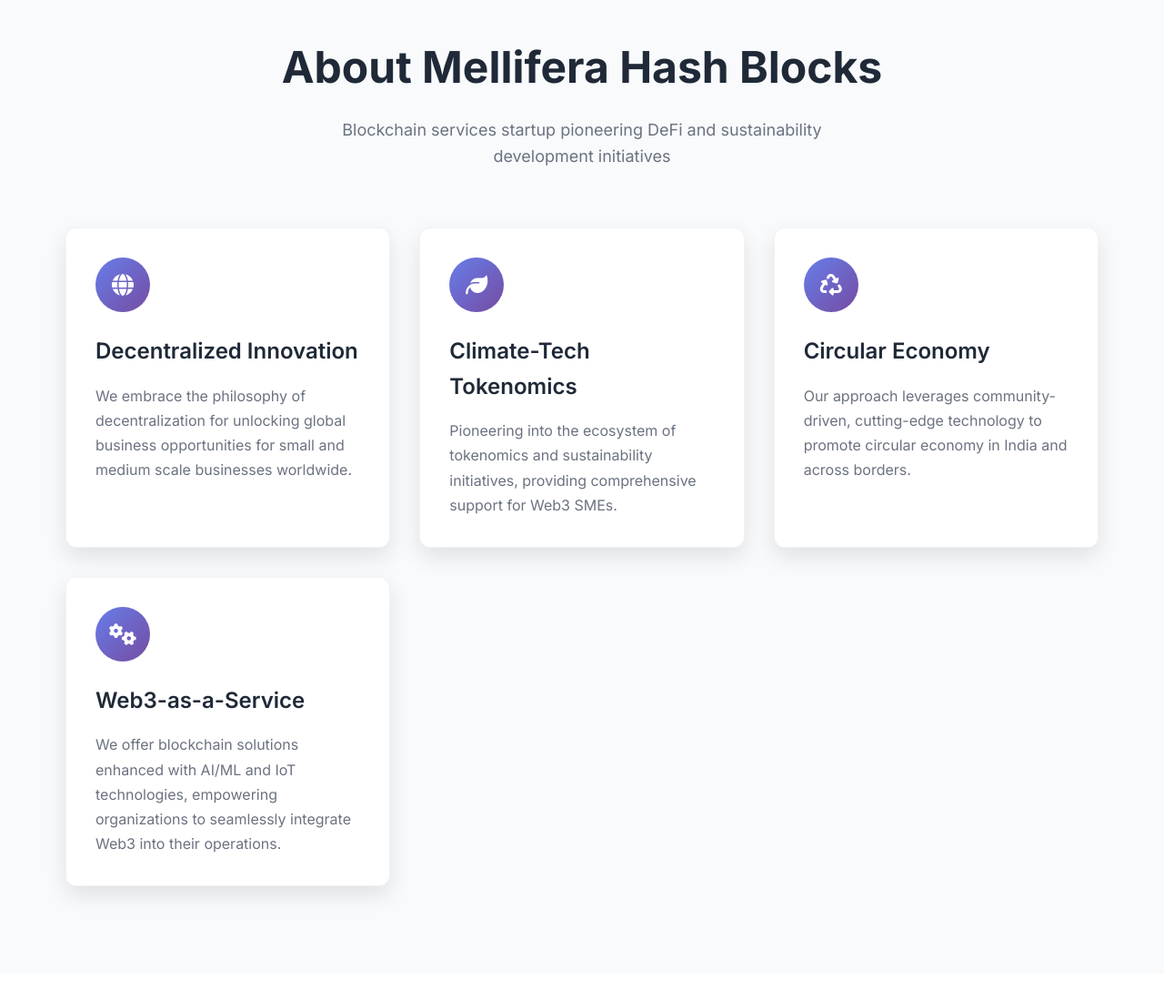
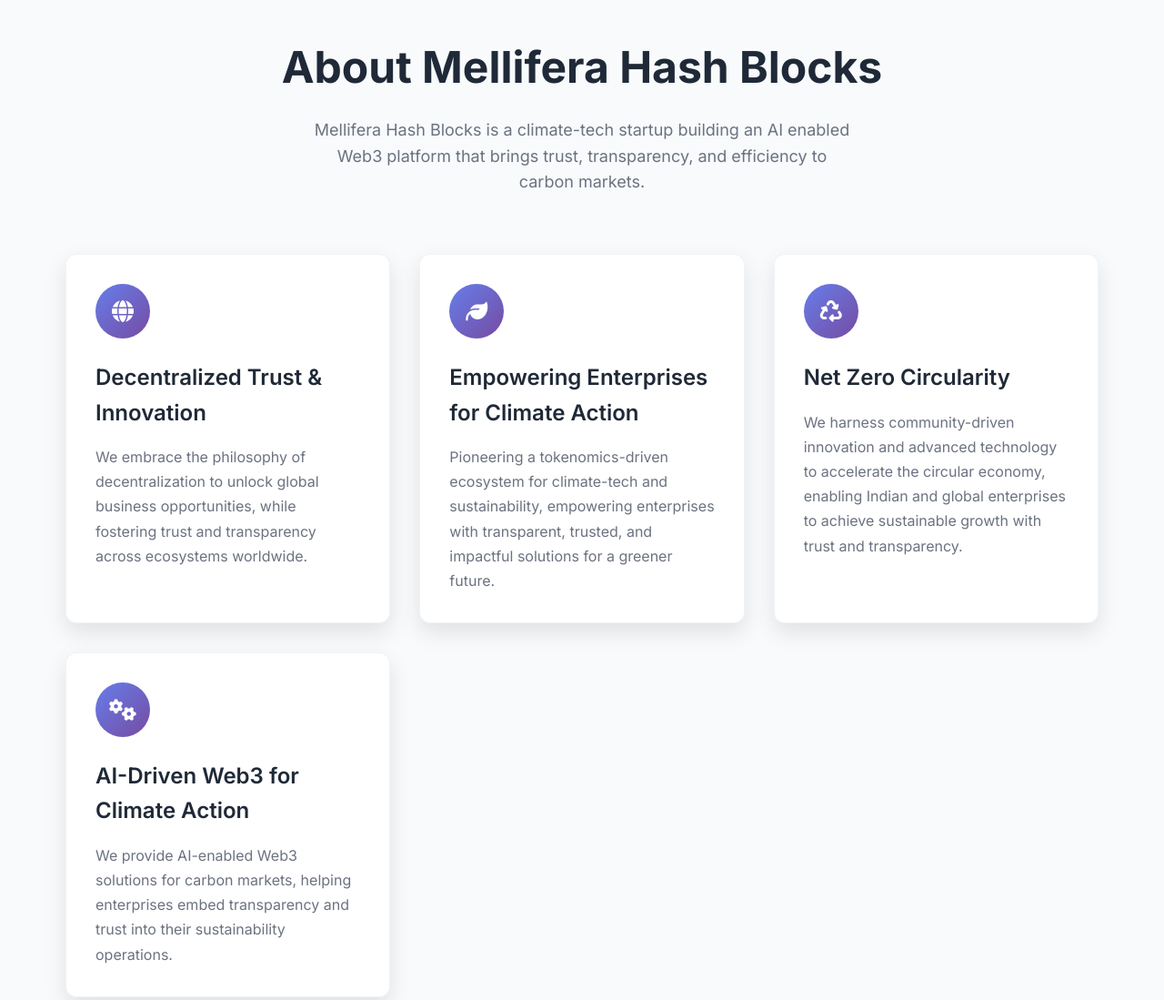
Before and after one commit to MUdayVarma/mellifera_website_202508, a website: page index.html in a window 1280 px wide. Shown: the part 860-1959 px from the top of the page at 91% size. Drawn offline with Linux system fonts and the light colour scheme.

Commit message:
changes in index file: Changes in the grids about mellifera

```diff
--- a/index.html
+++ b/index.html
@@ -496,36 +496,36 @@
         <div class="container">
             <div class="section-header">
                 <h2>About Mellifera Hash Blocks</h2>
-                <p>Blockchain services startup pioneering DeFi and sustainability development initiatives</p>
+                <p>Mellifera Hash Blocks is a climate-tech startup building an AI enabled Web3 platform that brings trust, transparency, and efficiency to carbon markets.</p>
             </div>
             <div class="card-grid">
                 <div class="card fade-in">
                     <div class="card-icon">
                         <i class="fas fa-globe"></i>
                     </div>
-                    <h3>Decentralized Innovation</h3>
-                    <p>We embrace the philosophy of decentralization for unlocking global business opportunities for small and medium scale businesses worldwide.</p>
+                    <h3>Decentralized Trust & Innovation</h3>
+                    <p>We embrace the philosophy of decentralization to unlock global business opportunities, while fostering trust and transparency across ecosystems worldwide.</p>
                 </div>
                 <div class="card fade-in">
                     <div class="card-icon">
                         <i class="fas fa-leaf"></i>
                     </div>
-                    <h3>Climate-Tech Tokenomics</h3>
-                    <p>Pioneering into the ecosystem of tokenomics and sustainability initiatives, providing comprehensive support for Web3 SMEs.</p>
+                    <h3>Empowering Enterprises for Climate Action</h3>
+                    <p>Pioneering a tokenomics-driven ecosystem for climate-tech and sustainability, empowering enterprises with transparent, trusted, and impactful solutions for a greener future.</p>
                 </div>
                 <div class="card fade-in">
                     <div class="card-icon">
                         <i class="fas fa-recycle"></i>
                     </div>
-                    <h3>Circular Economy</h3>
-                    <p>Our approach leverages community-driven, cutting-edge technology to promote circular economy in India and across borders.</p>
+                    <h3>Net Zero Circularity</h3>
+                    <p>We harness community-driven innovation and advanced technology to accelerate the circular economy, enabling Indian and global enterprises to achieve sustainable growth with trust and transparency.</p>
                 </div>
                 <div class="card fade-in">
                     <div class="card-icon">
                         <i class="fas fa-cogs"></i>
                     </div>
-                    <h3>Web3-as-a-Service</h3>
-                    <p>We offer blockchain solutions enhanced with AI/ML and IoT technologies, empowering organizations to seamlessly integrate Web3 into their operations.</p>
+                    <h3>AI-Driven Web3 for Climate Action</h3>
+                    <p>We provide AI-enabled Web3 solutions for carbon markets, helping enterprises embed transparency and trust into their sustainability operations.</p>
                 </div>
             </div>
         </div>
```
